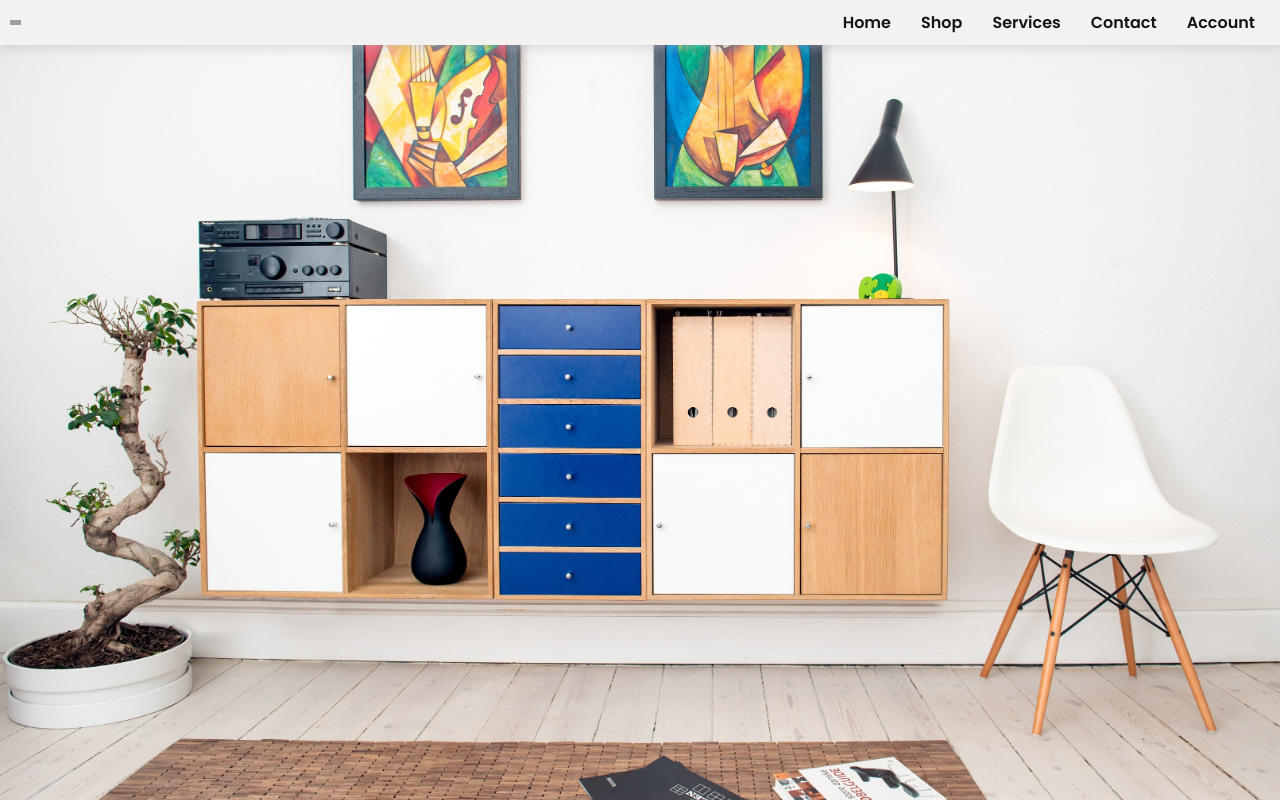
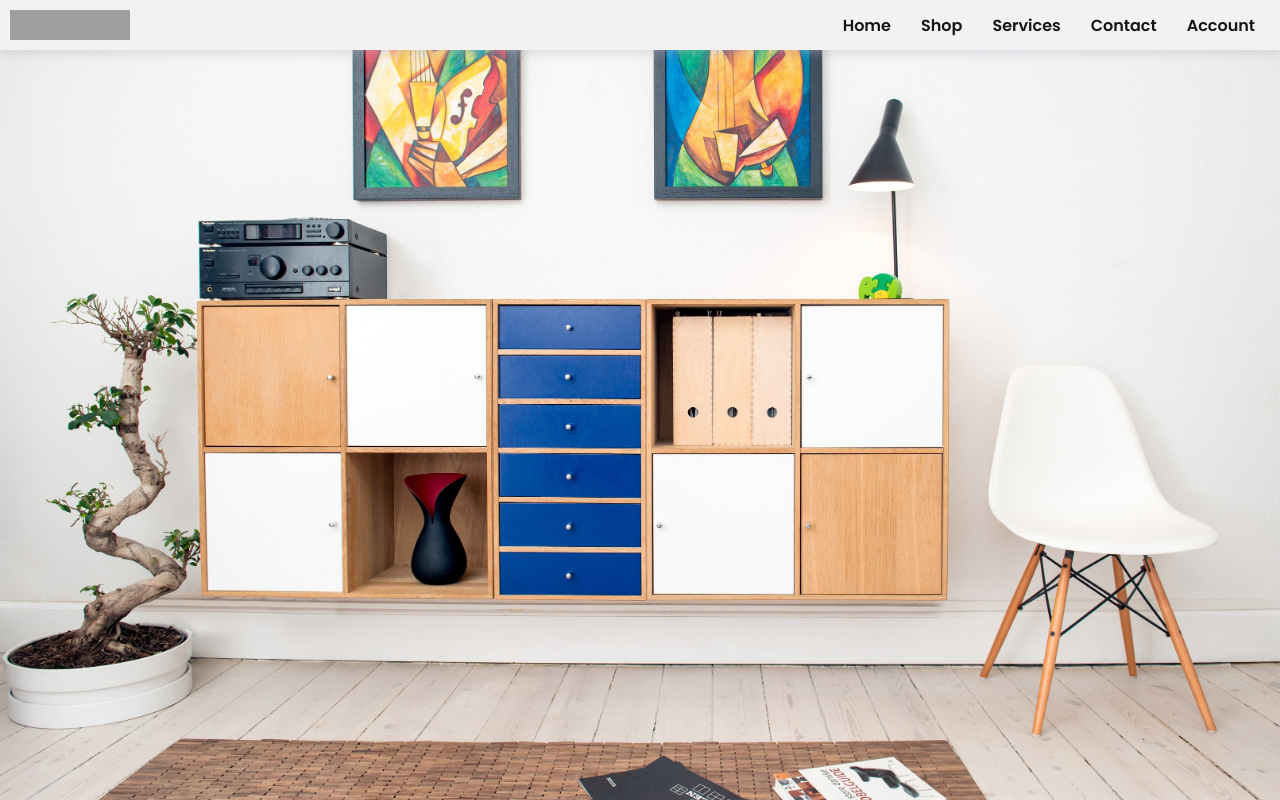
Before and after one commit to MukeshB05/Test, a plain HTML site: page Nav2/index.html in a window 1280 px wide. Drawn offline with Linux system fonts and the light colour scheme; grey boxes are pictures that could not be loaded.

Commit message:
Update style.css

```diff
--- a/Nav2/assets/css/style.css
+++ b/Nav2/assets/css/style.css
@@ -40,8 +40,8 @@ body{
     background-color: var(--navbar-background);
 }
 .navbar img{
-    height: 5px;
-    width: 11px;
+    height: 30px;
+    width: 120px;
 }
 .nav-links{
     height: 100%;
```
